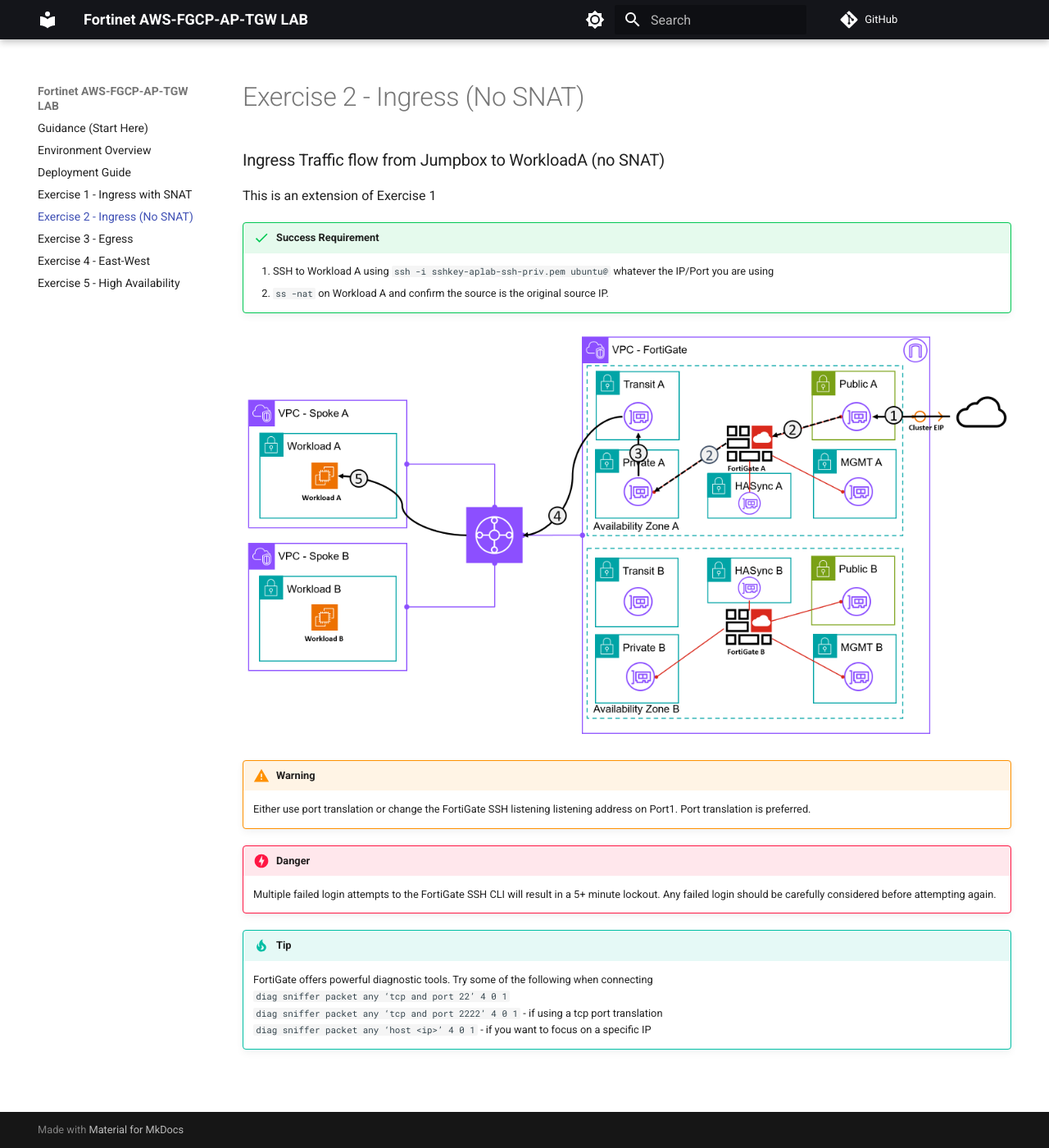
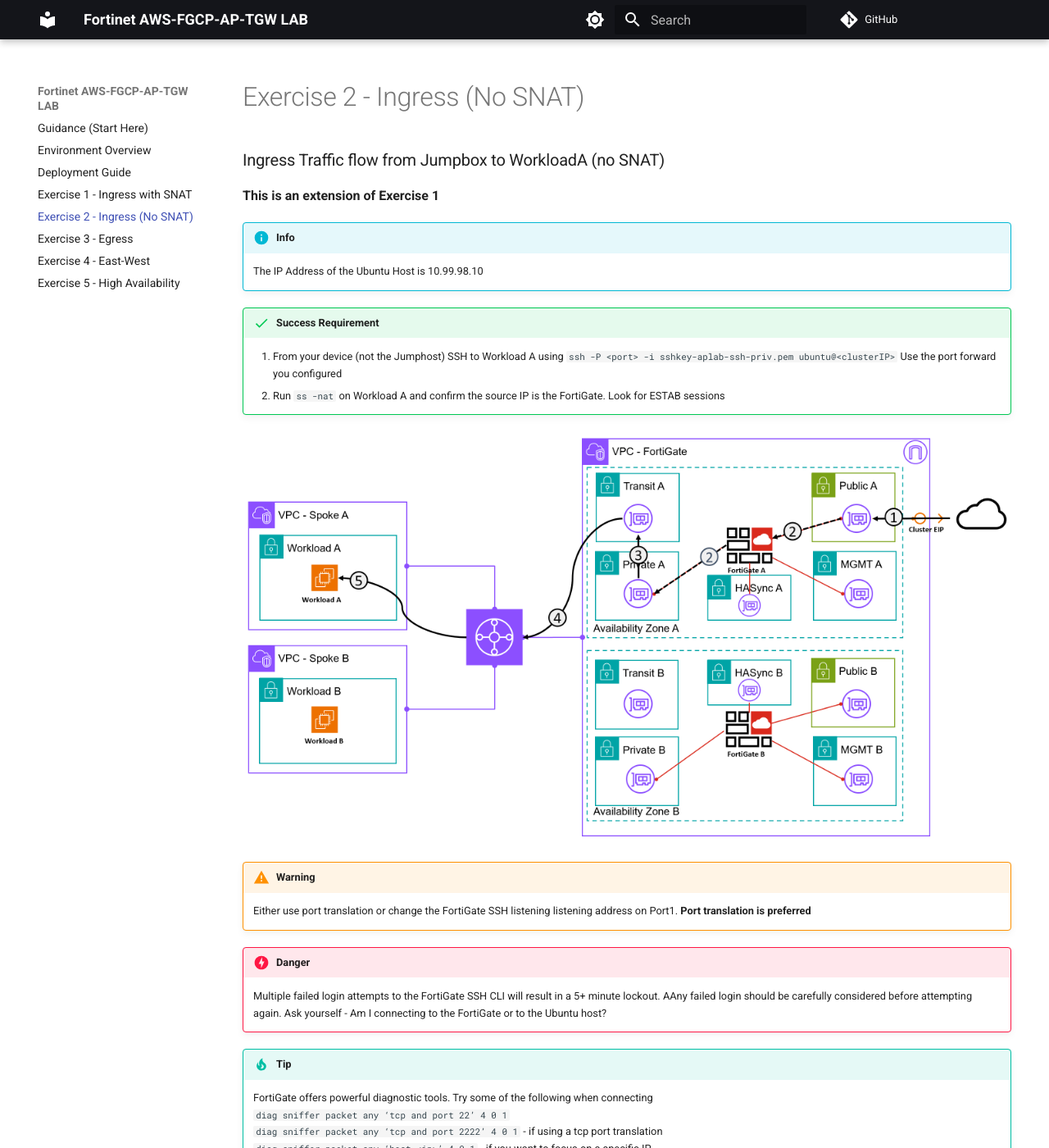
Before and after one commit to ukilab-cloud/lab-tgw-fgcp, an MkDocs documentation site: the page built from docs/docs/exercise-2.md, in a window 1280 px wide and 1400 px high. Shown: the whole window at 82% size. Built offline with MkDocs 1.6.1 and Material for MkDocs 9.7.7, drawn with Linux system fonts in a browser that asks for light colours; comment, search, counter and statistics services are not loaded.

Commit message:
Updating documentation

```diff
--- a/docs/docs/exercise-2.md
+++ b/docs/docs/exercise-2.md
@@ -6,23 +6,29 @@
 
 ### Ingress Traffic flow from Jumpbox to WorkloadA (no SNAT)
 
-This is an extension of Exercise 1
+**This is an extension of Exercise 1**
+
+!!! Info
+    The IP Address of the Ubuntu Host is 10.99.98.10
 
 !!! Success "Success Requirement"
-    1. SSH to Workload A using `ssh -i sshkey-aplab-ssh-priv.pem ubuntu@` whatever the IP/Port you are using
-    3. `ss -nat` on Workload A and confirm the source is the original source IP.
+    1. From your device (not the Jumphost) SSH to Workload A using `ssh -P <port> -i sshkey-aplab-ssh-priv.pem ubuntu@<clusterIP>` Use the port forward you configured
+    3. Run `ss -nat` on Workload A and confirm the source IP is the FortiGate. Look for ESTAB sessions
 
 
 ![Ingress no SNAT](./images/ingress.png "Ingress no SNAT")
 
 !!! Warning
-    Either use port translation or change the FortiGate SSH listening listening address on Port1. Port translation is preferred.
+    Either use port translation or change the FortiGate SSH listening listening address on Port1. **Port translation is preferred**
 
 !!! Danger
-    Multiple failed login attempts to the FortiGate SSH CLI will result in a 5+ minute lockout. Any failed login should be carefully considered before attempting again.
+    Multiple failed login attempts to the FortiGate SSH CLI will result in a 5+ minute lockout. AAny failed login should be carefully considered before attempting again. Ask yourself - Am I connecting to the FortiGate or to the Ubuntu host?
 
 !!! Tip
     FortiGate offers powerful diagnostic tools. Try some of the following when connecting
     `diag sniffer packet any ‘tcp and port 22’ 4 0 1`
     `diag sniffer packet any ‘tcp and port 2222’ 4 0 1` - if using a tcp port translation
     `diag sniffer packet any ‘host <ip>’ 4 0 1` - if you want to focus on a specific IP
+
+??? Failure "Help I'm Lost!"
+    1. Just policy?
```
Also changed, not shown: docs/docs/deployment.md (+3 -0 lines), docs/docs/exercise-1.md (+10 -4 lines), docs/docs/exercise-3.md (+3 -0 lines), docs/docs/exercise-4.md (+17 -3 lines).
